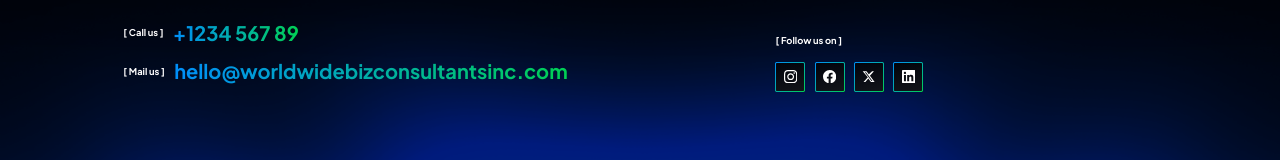
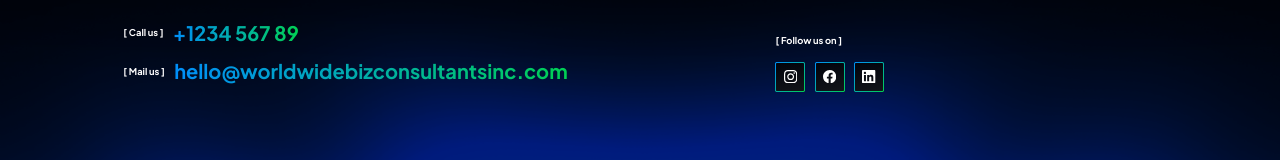
Before and after one commit to TalhaNaseer098/worldwidebiz, a React (Vite) app: page /terms in a window 1280 px wide. Shown: the part 2413-2573 px from the top of the page. Built offline with nearby package versions, Linux system fonts and the light colour scheme.

Commit message:
code update

```diff
--- a/src/components/Footer.css
+++ b/src/components/Footer.css
@@ -90,7 +90,7 @@
 .footer__nav {
   display: grid;
   grid-template-columns: repeat(3, auto);
-  gap: 16px 60px;
+  gap: 1.45vw 6.98vw;
   justify-items: start;
 }
 
--- a/src/components/Footer.tsx
+++ b/src/components/Footer.tsx
@@ -18,10 +18,6 @@
   {
     label: 'Facebook',
     svg: <svg width="20" height="20" viewBox="0 0 24 24" fill="white"><path d="M24 12.073c0-6.627-5.373-12-12-12s-12 5.373-12 12c0 5.99 4.388 10.954 10.125 11.854v-8.385H7.078v-3.47h3.047V9.43c0-3.007 1.792-4.669 4.533-4.669 1.312 0 2.686.235 2.686.235v2.953H15.83c-1.491 0-1.956.925-1.956 1.874v2.25h3.328l-.532 3.47h-2.796v8.385C19.612 23.027 24 18.062 24 12.073z"/></svg>,
-  },
-  {
-    label: 'X',
-    svg: <svg width="18" height="18" viewBox="0 0 24 24" fill="white"><path d="M18.244 2.25h3.308l-7.227 8.26 8.502 11.24H16.17l-4.714-6.231-5.401 6.231H2.744l7.73-8.835L1.254 2.25H8.08l4.253 5.622zm-1.161 17.52h1.833L7.084 4.126H5.117z"/></svg>,
   },
   {
     label: 'LinkedIn',
```
